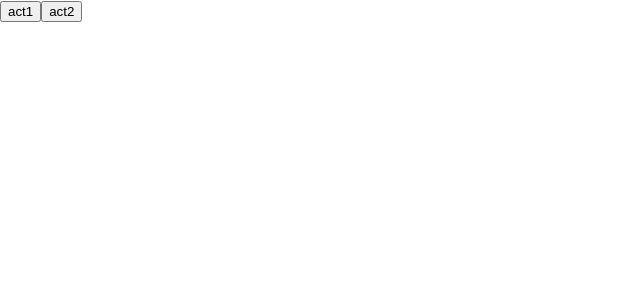
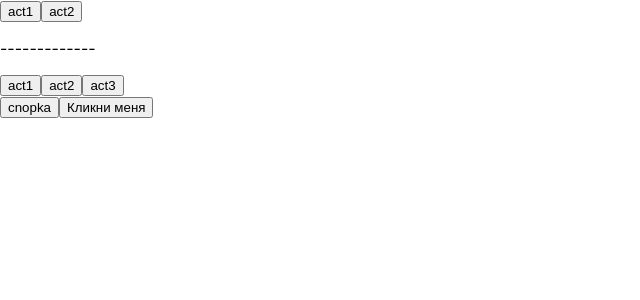
Before and after one commit to Vilen-lfk/React_tasks, a React (Create React App) app: page / in a window 1280 px wide. Shown: the top 300 px of the page, without its empty margins (0-640 px from the left). Built offline with nearby package versions, Linux system fonts and the light colour scheme.

Commit message:
35 tasks

```diff
--- a/src/App.js
+++ b/src/App.js
@@ -113,7 +113,7 @@ function App() {
 		{isAuth && <p> вы авторизированы</p>}
 		{!is_Auth && <p>пожалуйста, авторизируйтесь</p>}
 		Сумма чисел 123 = {sum}
-		<p>Cумма цифр числа 12345:{Sum(12345)}</p>
+		<p>Cумма цифр числа 12345:{Sum(123455678987654)}</p>
 	</>
 );
 }
--- a/src/App1.js
+++ b/src/App1.js
@@ -1,12 +1,23 @@
 import React from 'react';
 
 function App1() {
+    //33
     function show1() {
         alert(1);
     }
-
     function show2() {
         alert(2);
+    }
+    //34
+    function showMess(text) {
+		alert(text);
+	}
+    //35
+    function func(event){
+        console.log(event);
+    }
+    function handleClick(event) {
+        console.log(event.target); // Выводит элемент, на который кликнули
     }
 	return(
     <>
@@ -14,7 +25,14 @@ function App1() {
         <button onClick={show1}>act1</button>
         <button onClick={show2}>act2</button>
     </div>
-
+    <p>-------------</p>
+    <div>
+		<button onClick={() => showMess('1')}>act1</button>
+		<button onClick={() => showMess('2')}>act2</button>
+		<button onClick={() => showMess('3')}>act3</button>
+	</div>
+    <button onClick={func}>cnopka</button>
+    <button onClick={handleClick}>Кликни меня</button>
 
     </>
     );
```
